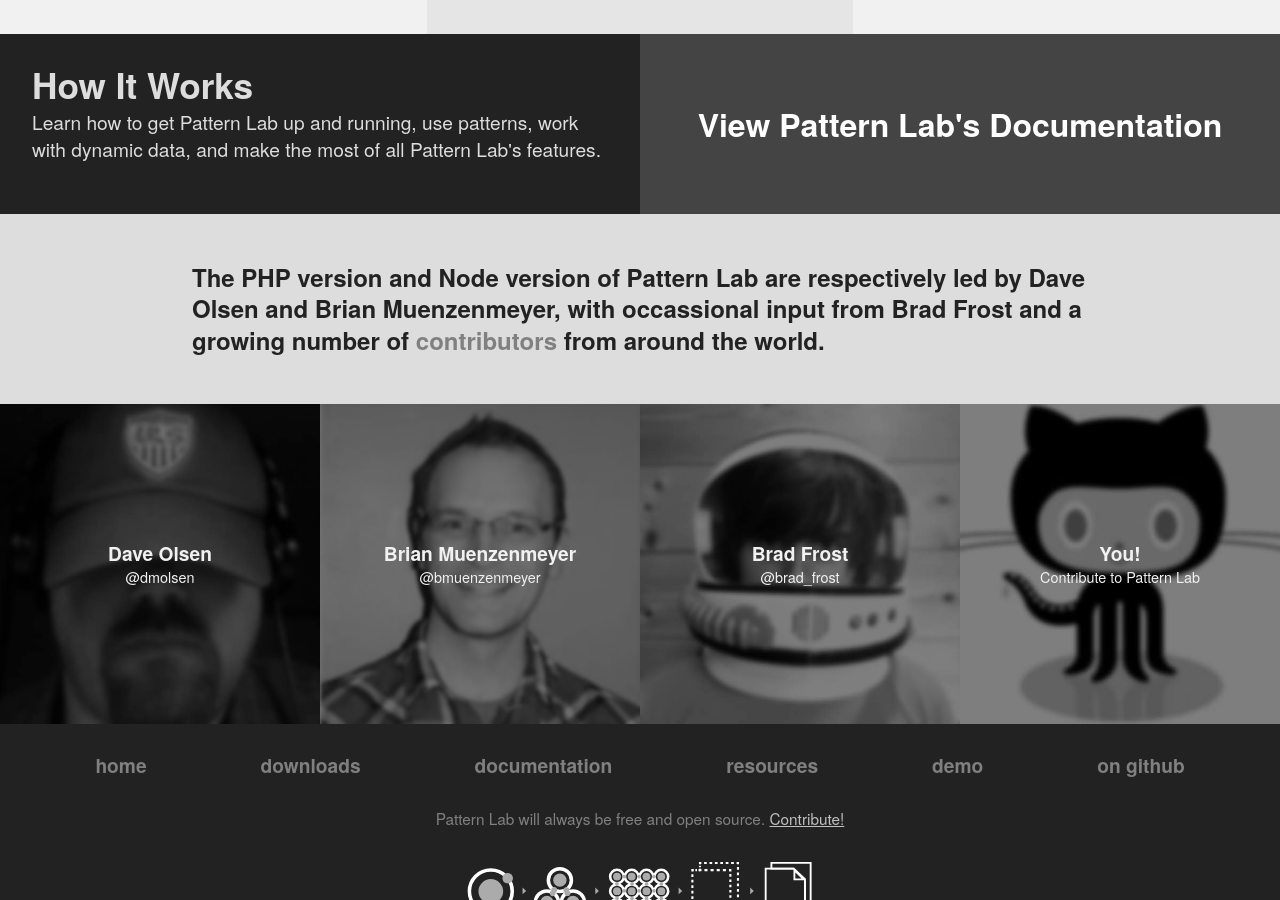
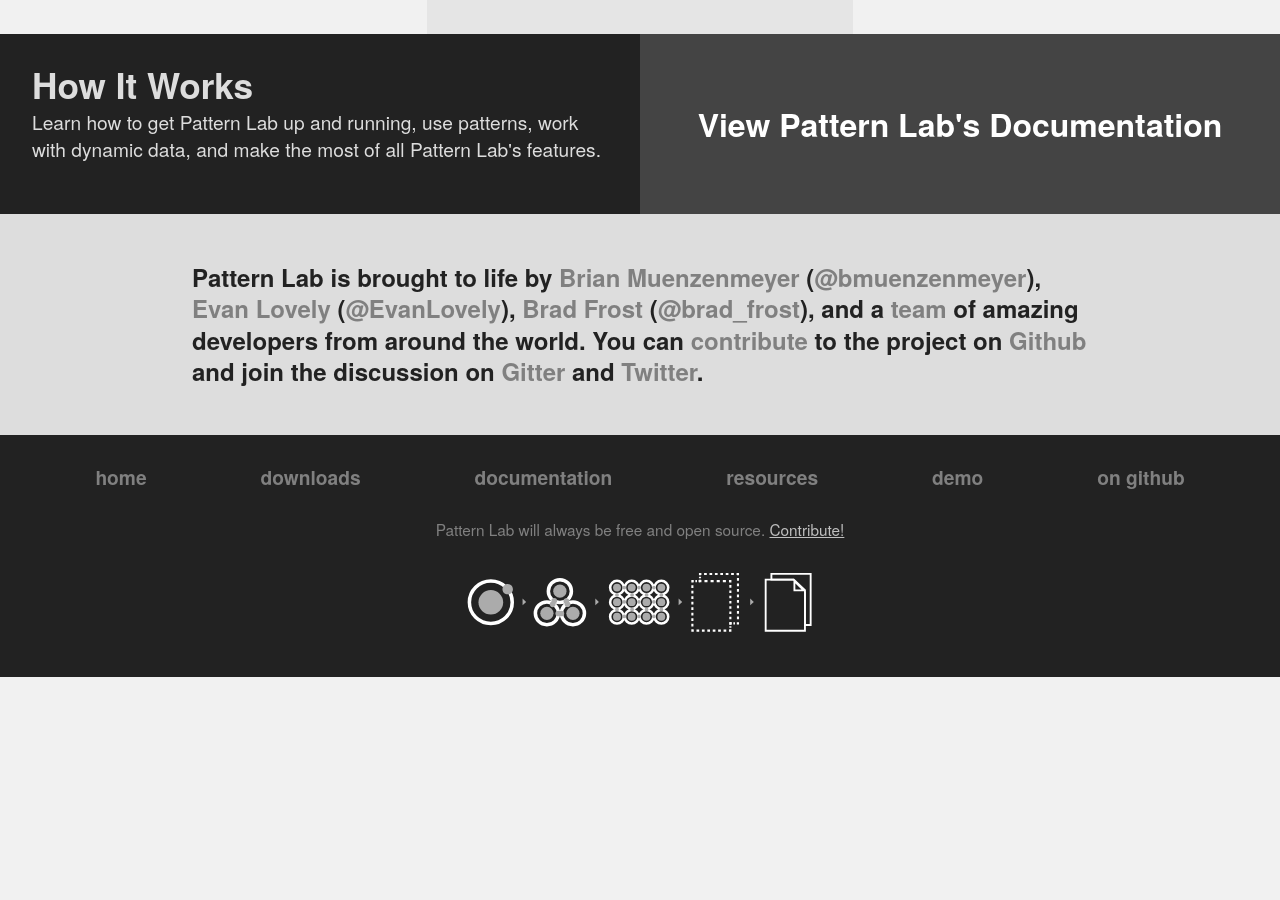
Before and after one commit to pattern-lab/website, a Jekyll site: the page built from index.html, in a window 1280 px wide and 900 px high, scrolled down 2564 px. Built offline with Jekyll 4.4.1, drawn with Linux system fonts in a browser that asks for light colours; after the commit the page ends 3241 px from its top, so only the background shows below that.

Commit message:
Update contributor page (not final)
Addresses #84 . This is a temporary solution to reflect the current state of the project, but will need further love to get it to where we want.

```diff
--- a/index.html
+++ b/index.html
@@ -135,56 +135,9 @@
 
     <div class="section__header">
         <div class="section__inner">
-            <p class="intro">The PHP version and Node version of Pattern Lab are respectively led by Dave Olsen and Brian Muenzenmeyer, with occassional input from Brad Frost and a growing number of <a href="https://github.com/orgs/pattern-lab/people">contributors</a> from around the world.</p>
+            <p class="intro">Pattern Lab is brought to life by <a href="http://brianmuenzenmeyer.com/">Brian Muenzenmeyer</a> (<a href="https://twitter.com/bmuenzenmeyer" rel="external">@bmuenzenmeyer</a>), <a href="http://www.evanlovely.com/">Evan Lovely</a> (<a href="https://twitter.com/EvanLovely">@EvanLovely</a>), <a href="http://bradfrost.com/">Brad Frost</a> (<a href="http://twitter.com/brad_frost">@brad_frost</a>), and a <a href="https://github.com/orgs/pattern-lab/teams">team</a> of amazing developers from around the world. You can <a href="http://patternlab.io/contribute.html">contribute</a> to the project on <a href="https://github.com/pattern-lab">Github</a> and join the discussion on <a href="https://gitter.im/pattern-lab/home">Gitter</a> and <a href="https://twitter.com/patternlabio">Twitter</a>.</p>
         </div>
     </div>
 
-    <div class="section__body">
-
-        <ul class="g g--4up">
-            <li class="gi">
-                <div class="blockhead">
-                    <img src="assets/img_dave.jpg" class="blockhead__img" alt="Dave Olsen" />
-
-                    <div class="blockhead__info">
-    	                <a href="http://dmolsen.com/" class="blockhead__title" rel="external">Dave Olsen</a>
-    	                <a href="http://twitter.com/dmolsen" class="blockhead__subtitle" rel="external">@dmolsen</a>
-                    </div>
-                </div><!--end blockhead-->
-            </li>
-
-            <li class="gi">
-                <div class="blockhead">
-    				<img src="assets/img_brian.jpg" class="blockhead__img" alt="Brian Muenzenmeyer" />
-
-					<div class="blockhead__info">
-						<a href="http://www.brianmuenzenmeyer.com/" class="blockhead__title" rel="external">Brian Muenzenmeyer</a>
-						<a href="https://twitter.com/bmuenzenmeyer" class="blockhead__subtitle" rel="external">@bmuenzenmeyer</a>
-					</div>
-        		</div><!--end blockhead-->
-            </li>
-
-            <li class="gi">
-                <div class="blockhead">
-                    <img src="assets/img_brad.jpg" class="blockhead__img" alt="Brad Frost" />
-
-                    <div class="blockhead__info">
-    	                <a href="http://bradfrost.com" class="blockhead__title" rel="external">Brad Frost</a>
-    	                <a href="http://twitter.com/brad_frost" class="blockhead__subtitle" rel="external">@brad_frost</a>
-                    </div>
-                </div><!--end blockhead-->
-            </li>
-
-            <li class="gi">
-                <div class="blockhead">
-					<img src="assets/img_octocat.jpg" class="blockhead__img" alt="Github Octocat" />
-
-					<div class="blockhead__info">
-						<a href="/contribute.html" class="blockhead__title">You!</a>
-						<a href="/contribute.html" class="blockhead__subtitle">Contribute to Pattern Lab</a>
-            		</div>
-        		</div><!--end blockhead-->
-            </li>
-        </ul>
 	</div><!--end .section__body-->
 </section><!--end .section-->
```
